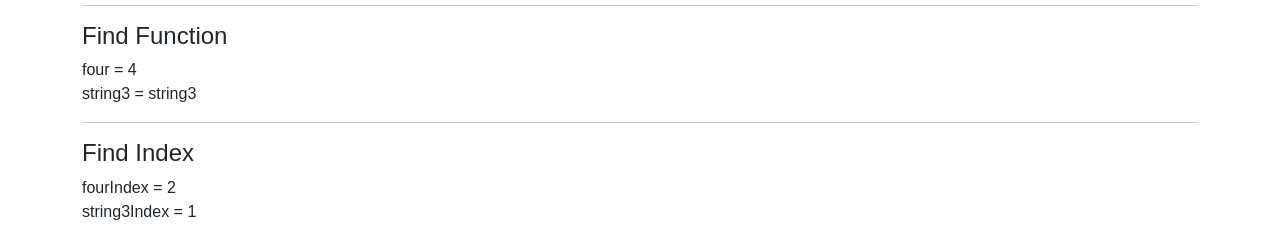
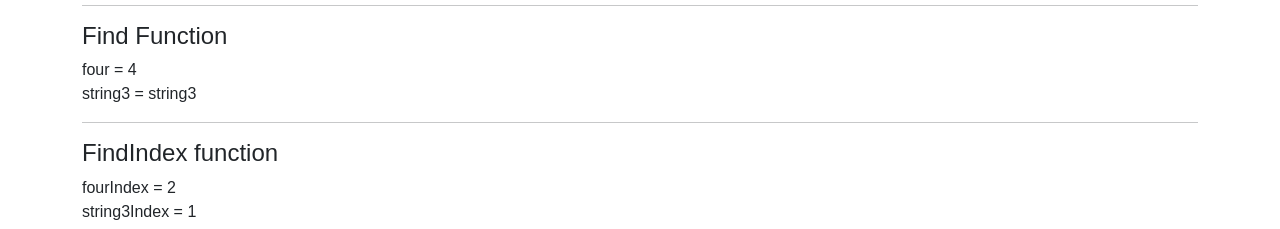
Before and after one commit to Sanshrit/kambaz-react-web-app, a React (Vite) app: page /#/Labs/Lab3 in a window 1280 px wide. Shown: the part 2240-2469 px from the top of the page. Built offline with nearby package versions, Linux system fonts and the light colour scheme.

Commit message:
heading correction

```diff
--- a/src/Labs/Lab3/FindIndex.tsx
+++ b/src/Labs/Lab3/FindIndex.tsx
@@ -6,7 +6,7 @@ export default function FindIndex() {
     const string3Index = stringArray1.findIndex(a => a === 'string3');
     return (
         <div id="wd-find-index">
-            <h4>Find Index</h4>
+            <h4>FindIndex function</h4>
             fourIndex = {fourIndex} <br />
             string3Index = {string3Index} <hr />
         </div>
```
